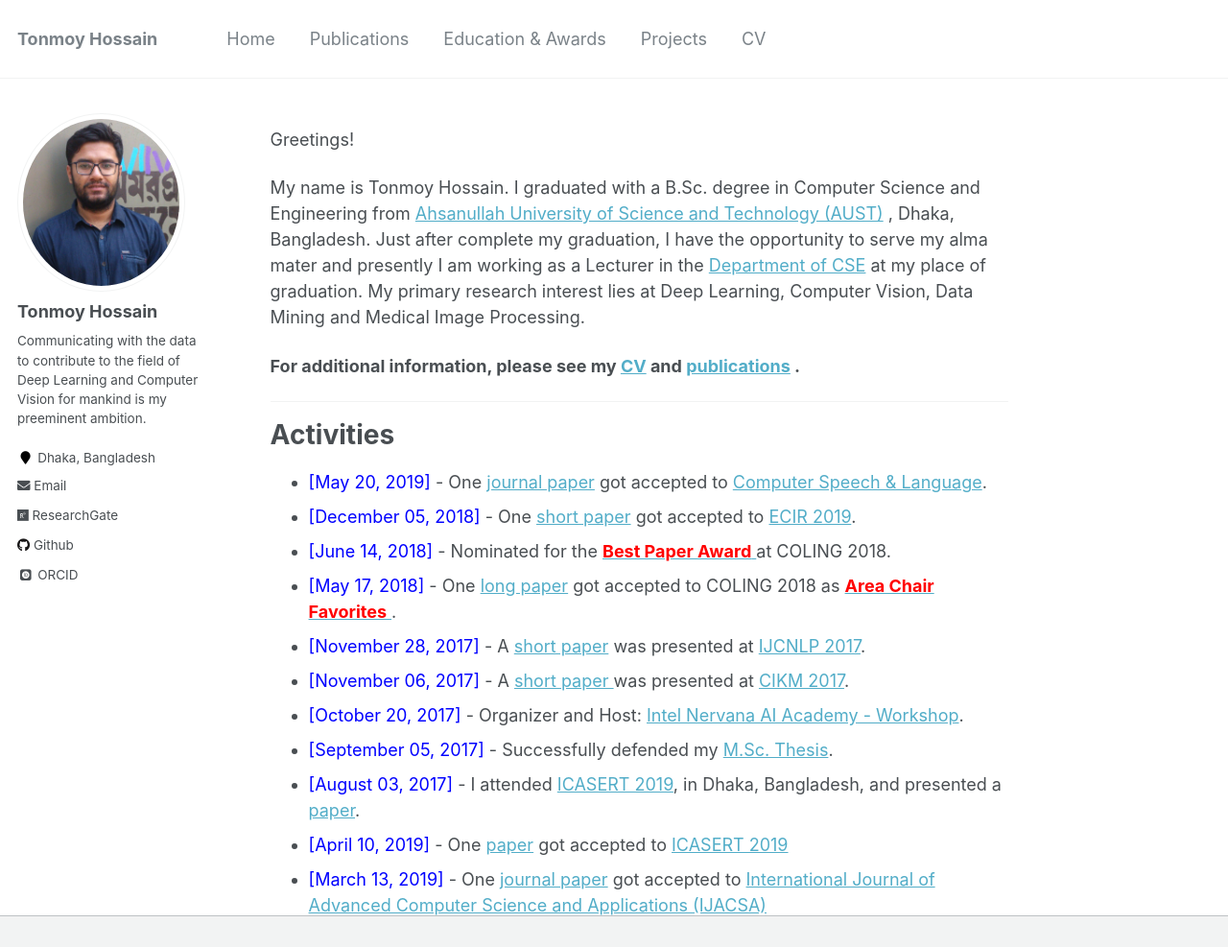
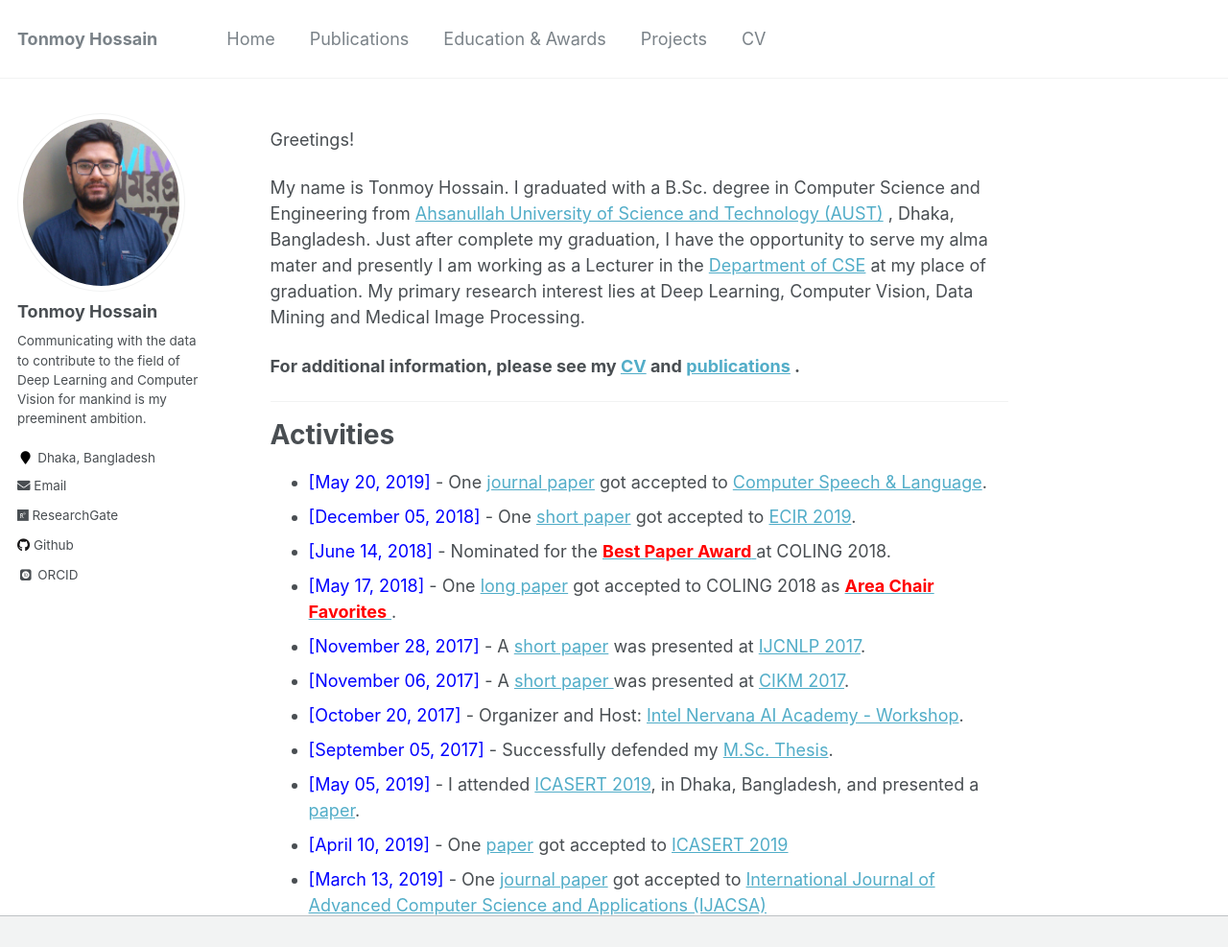
Before and after one commit to shaeekh/shaeekh.github.io, a Jekyll site: the page built from _pages/about.md, in a window 1280 px wide and 1183 px high, cut to the strip 0-987 px from the top of the window. Shown: the whole strip at 96% size. Built offline with Jekyll 4.4.1, drawn with Linux system fonts in a browser that asks for light colours; some web fonts are replaced.

Commit message:
Update about.md

```diff
--- a/_pages/about.md
+++ b/_pages/about.md
@@ -27,7 +27,7 @@ My name is Tonmoy Hossain. I graduated with a B.Sc. degree in Computer Science a
 * <span style="color:Blue"> [November 06, 2017] </span> - A [short paper ](https://dl.acm.org/citation.cfm?id=3133106) was presented at [CIKM 2017](http://www.cikmconference.org/CIKM2017/index.html).
 * <span style="color:Blue"> [October 20, 2017] </span> - Organizer and Host: [Intel Nervana AI Academy - Workshop](https://www.intel.ai/).
 * <span style="color:Blue"> [September 05, 2017]  </span> - Successfully defended my [M.Sc. Thesis](https://opus.uleth.ca/bitstream/handle/10133/4993/NAYEEM_MIR_TAFSEER_MSC_2017.pdf).
-* <span style="color:Blue"> [August 03, 2017] </span> - I attended [ICASERT 2019](http://home.ewubd.edu/events/1st-international-conference-on-advances-in-science-engineering-and-robotics-technology-icasert-2019/), in Dhaka, Bangladesh, and presented a [paper](https://ieeexplore.ieee.org/document/8934561).
+* <span style="color:Blue"> [May 05, 2019] </span> - I attended [ICASERT 2019](http://home.ewubd.edu/events/1st-international-conference-on-advances-in-science-engineering-and-robotics-technology-icasert-2019/), in Dhaka, Bangladesh, and presented a [paper](https://ieeexplore.ieee.org/document/8934561).
 * <span style="color:Blue"> [April 10, 2019] </span> - One [paper](https://ieeexplore.ieee.org/document/8934561) got accepted to [ICASERT 2019](http://home.ewubd.edu/events/1st-international-conference-on-advances-in-science-engineering-and-robotics-technology-icasert-2019/)
 * <span style="color:Blue"> [March 13, 2019] </span> - One [journal paper](https://thesai.org/Downloads/Volume10No3/Paper_68-A_Gender_Neutral_Approach_to_Detect_Early_Alzheimers_Disease.pdf) got accepted to [International Journal of Advanced Computer Science and Applications (IJACSA)](https://thesai.org/Publications/IJACSA/)
 
```
